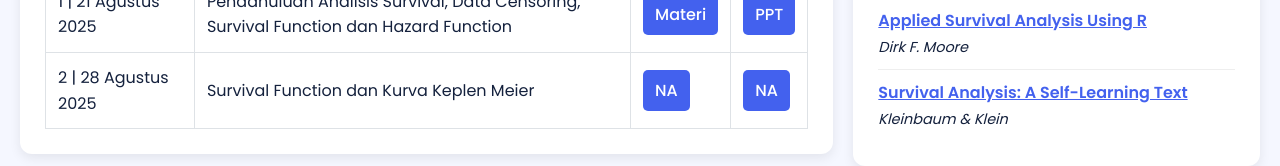
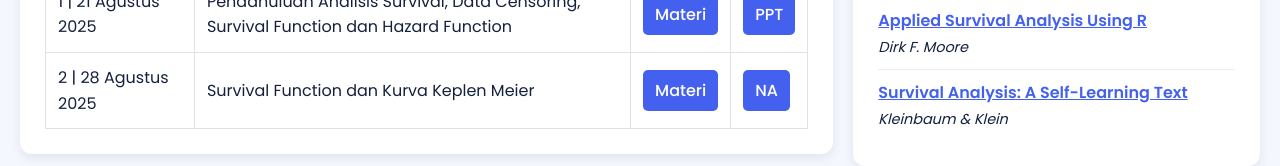
Before and after one commit to Fariz-alt/MySemester, a plain HTML site: page Ansuv.html in a window 1280 px wide. Shown: the part 1147-1313 px from the top of the page. Drawn offline with nearby package versions, Linux system fonts and the light colour scheme.

Commit message:
Update Ansuv.html

```diff
--- a/Ansuv.html
+++ b/Ansuv.html
@@ -332,7 +332,7 @@
                         <tr>
                             <td>2 | 28 Agustus 2025</td>
                             <td>Survival Function dan Kurva Keplen Meier</td>
-                            <td><a href="" class="access-btn" target="_blank">NA</a></td>
+                            <td><a href="https://drive.google.com/file/d/1tAXwAHbbkgi1KLklSXYCzFunvnERf3m-/view?usp=sharing" class="access-btn" target="_blank">Materi</a></td>
                             <td><a href="" class="access-btn" target="_blank">NA</a></td>
                         </tr>
                         <tr>
```
